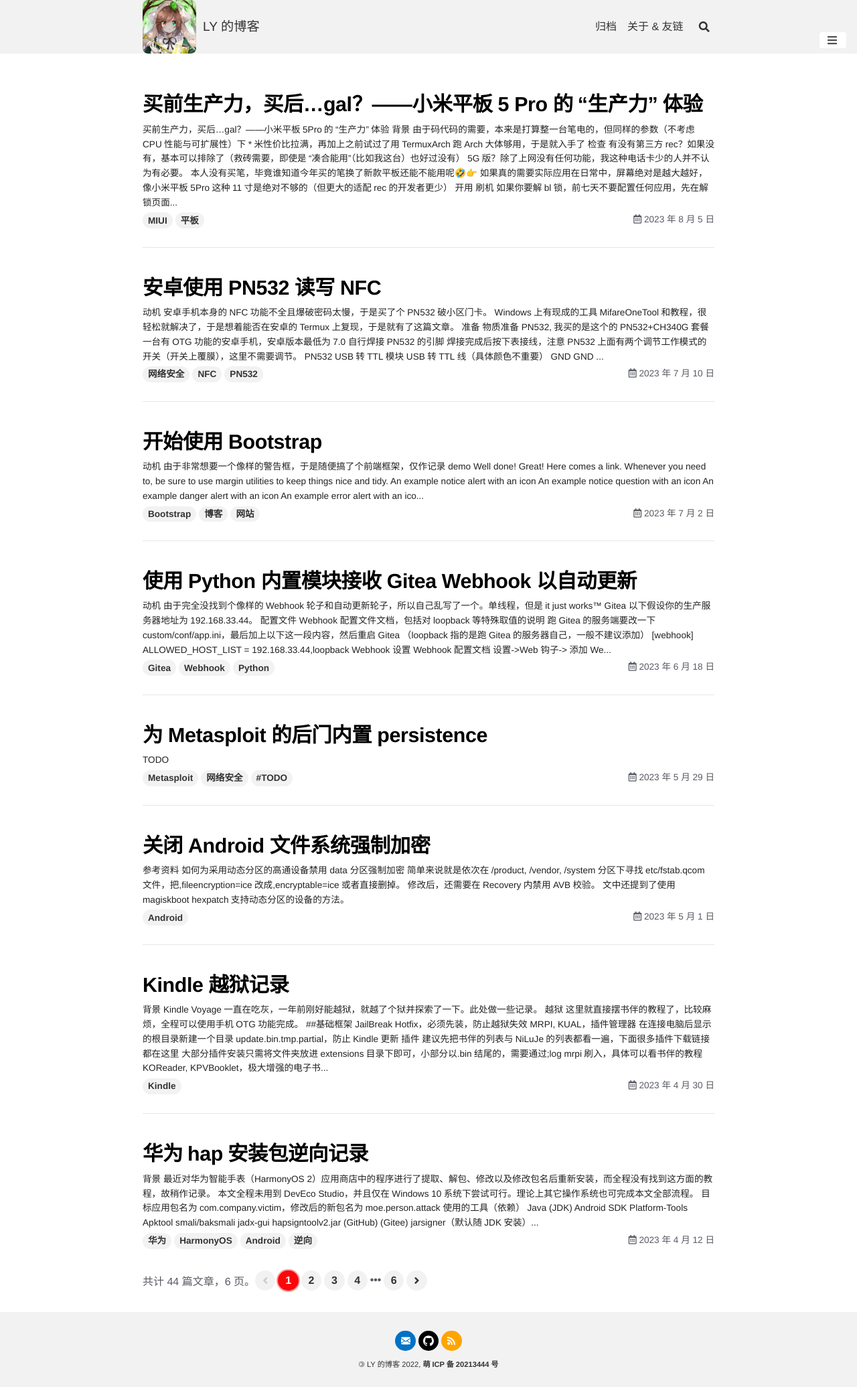
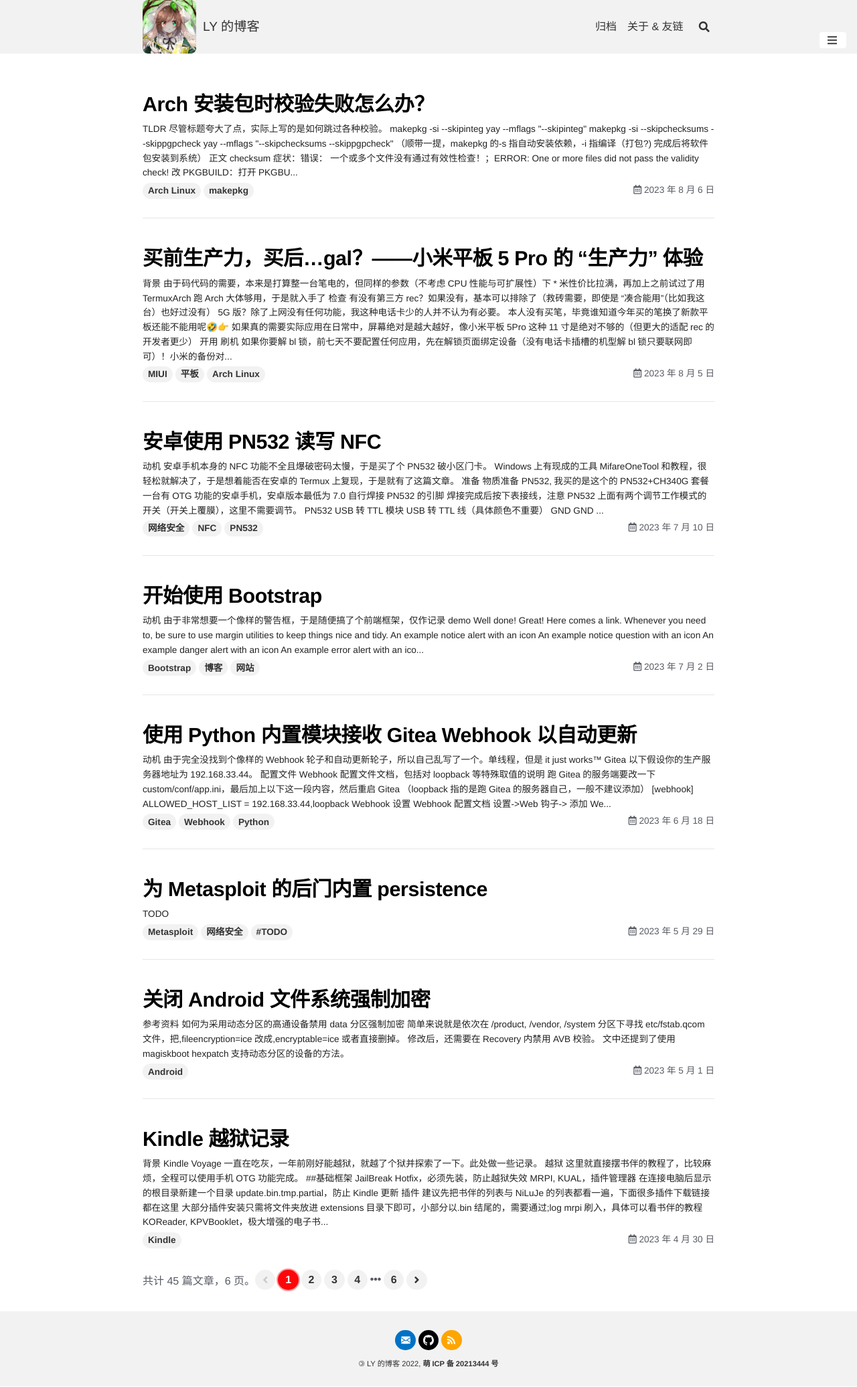
Before and after one commit to Young-Lord/Young-Lord.github.io, a Jekyll site: the page built from index.html, in a window 1280 px wide. Shown: the whole page at 67% size. Built offline with Jekyll 4.4.1, drawn with Linux system fonts in a browser that asks for light colours; nearby versions of some CDN libraries; the list of posts is cut into pages by our own code; comment, search, counter and statistics services are not loaded.

Commit message:
新增博文：Arch 安装包时校验失败怎么办？

```diff
--- a/_posts/2023-08-05-买前生产力，买后…gal？——小米平板5Pro的“生产力”体验.md
+++ b/_posts/2023-08-05-买前生产力，买后…gal？——小米平板5Pro的“生产力”体验.md
@@ -1,11 +1,9 @@
 ---
-tags: [MIUI,平板]
+tags: [MIUI,平板,Arch Linux]
 title: 买前生产力，买后…gal？——小米平板 5 Pro 的“生产力”体验
 slug: mipad-in-work
-last_modified_at: 2023-8-5
+last_modified_at: 2023-8-6
 ---
-
-买前生产力，买后…gal？——小米平板5Pro的“生产力”体验
 
 ## 背景
 
--- /dev/null
+++ b/_posts/2023-08-06-Arch安装包时校验失败怎么办？.md
@@ -0,0 +1,51 @@
+---
+tags: [Arch Linux,makepkg]
+title: Arch 安装包时校验失败怎么办？
+slug: arch-makepkg-integrity
+last_modified_at: 2023-8-6
+---
+
+## TLDR
+
+尽管标题夸大了点，实际上写的是如何跳过各种校验。
+
+- `makepkg -si --skipinteg`
+- `yay --mflags "--skipinteg"`
+- `makepkg -si --skipchecksums --skippgpcheck`
+- `yay --mflags "--skipchecksums --skippgpcheck"`
+
+（顺带一提，`makepkg`的`-s`指自动安装依赖，`-i`指编译（打包?)完成后将软件包安装到系统）
+
+## 正文
+
+### checksum
+
+症状：`错误： 一个或多个文件没有通过有效性检查！`；`ERROR: One or more files did not pass the validity check!`
+
+改`PKGBUILD`：打开`PKGBUILD`，把`sha256sums`（或者别的什么`xxxsums`）括号内的checksum值均改为`SKIP`
+
+手动生成校验值（其实和上面没什么区别）：`makepkg -g`，用生成的校验值手动替换`PKGBUILD`中原有的校验值
+
+加`makepkg`参数：`makepkg --skipchecksums`
+
+以及，这种情况一般只会出现在AUR包（尤其是比较新的包）中，你也完全可以[在AUR和开发者反馈](https://aur.archlinux.org/packages/dbeaver-arm)
+
+### PGP签名
+
+症状：`错误： 一个或多个 PGP 签名无法校验！`；`ERROR: One or more PGP signatures could not be verified!`
+
+`makepkg --skippgpcheck`
+
+顺带一提，`arch-keyring`不使用系统的`gnupg`中的密钥。
+
+### checksum与PGP签名
+
+`makepkg --skipinteg`
+
+## 参考资料
+
+[makepkg的官方文档翻译](https://blog.csdn.net/maweizz/article/details/124170548)
+
+## 碎碎念
+
+`makepkg`选择语言所用的环境变量是`LANGUAGE`，而不是`LC_ALL`一类的
```
